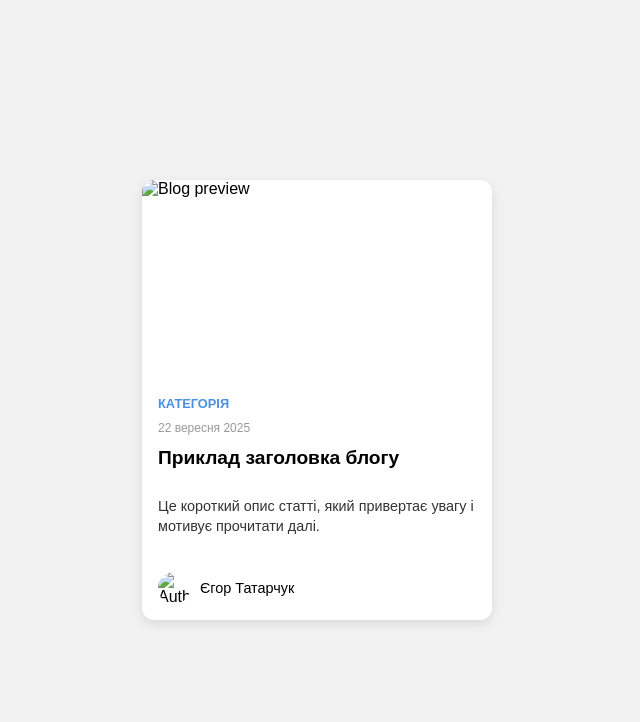
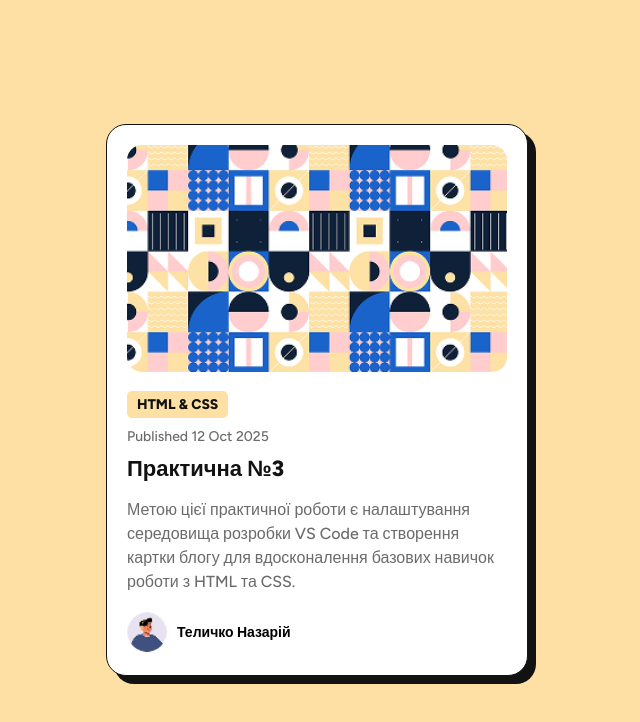
Before and after one commit to Mazalh/blog-card, a plain HTML site: page index.html in a window 1280 px wide. Shown: the whole page, without its empty margins (323-963 px from the left). Drawn offline with Linux system fonts and the light colour scheme.

Commit message:
Initial commit - blog preview card

```diff
--- a/index.html
+++ b/index.html
@@ -1,29 +1,49 @@
 <!DOCTYPE html>
 <html lang="uk">
   <head>
-  <meta charset="UTF-8">
-  <meta name="viewport" content="width=device-width, initial-scale=1.0">
-  <title>Blog Card</title>
-  <link rel="stylesheet" href="style.css">
+    <meta charset="UTF-8" />
+    <meta name="viewport" content="width=device-width, initial-scale=1.0" />
+    <title>Blog Preview Card</title>
+
+    <!-- Шрифт -->
+    <link
+      href="https://fonts.googleapis.com/css2?family=Figtree:wght@500;800&display=swap"
+      rel="stylesheet"
+    />
+
+    <!-- Стилі -->
+    <link rel="stylesheet" href="style.css" />
   </head>
   <body>
-  <div class="card">
-    <img src="images/blog-image.jpg" alt="Blog preview" class="card__image">
+    <main class="card">
+      <!-- Фото блогу -->
+      <img
+        src="./assets/blog-image.jpg"
+        alt="Blog Image"
+        class="card__image"
+      />
 
+      <!-- Контент картки -->
       <div class="card__content">
-      <span class="card__category">Категорія</span>
-      <small class="card__date">22 вересня 2025</small>
-
-      <h2 class="card__title">Приклад заголовка блогу</h2>
-      <p class="card__description">
-        Це короткий опис статті, який привертає увагу і мотивує прочитати далі.
+        <span class="card__tag">HTML & CSS</span>
+        <p class="card__date">Published 12 Oct 2025</p>
+        <h2 class="card__title">Практична №3</h2>
+        <p class="card__text">
+          Метою цієї практичної роботи є налаштування середовища розробки
+          VS Code та створення картки блогу для вдосконалення базових навичок
+          роботи з HTML та CSS.
         </p>
 
+        <!-- Автор -->
         <div class="card__author">
-        <img src="images/avatar.png" alt="Author" class="card__author-img">
-        <span class="card__author-name">Єгор Татарчук</span>
+          <img
+            src="./assets/avatar-male.jpg"
+            alt="Author avatar"
+            class="card__avatar"
+          />
+          <p class="card__name">Теличко Назарій</p>
         </div>
       </div>
-  </div>
+    </main>
   </body>
 </html>
--- a/style.css
+++ b/style.css
@@ -1,6 +1,7 @@
+/* === Загальні стилі === */
 body {
-  font-family: Arial, sans-serif;
-  background: #f2f2f2;
+  font-family: "Figtree", sans-serif;
+  background-color: hsl(40, 98%, 82%);
   display: flex;
   justify-content: center;
   align-items: center;
@@ -8,66 +9,81 @@ body {
   margin: 0;
 }
 
+/* === Картка === */
 .card {
-  background: #fff;
-  border-radius: 12px;
-  box-shadow: 0 4px 12px rgba(0,0,0,0.1);
-  overflow: hidden;
-  max-width: 350px;
-  display: flex;
-  flex-direction: column;
+  background-color: hsl(0, 0%, 100%);
+  border: 1px solid hsl(0, 0%, 7%);
+  border-radius: 20px;
+  box-shadow: 8px 8px 0 hsl(0, 0%, 7%);
+  max-width: 380px;
+  padding: 20px;
+  transition: transform 0.3s ease, box-shadow 0.3s ease;
 }
 
+/* Ефект при наведенні */
+.card:hover {
+  transform: translate(-6px, -6px);
+  box-shadow: 14px 14px 0 hsl(0, 0%, 7%);
+}
+
+/* === Зображення === */
 .card__image {
   width: 100%;
-  height: 200px;
-  object-fit: cover;
+  border-radius: 15px;
 }
 
-.card__content {
-  display: grid;
-  gap: 10px;
-  padding: 16px;
-}
-
-.card__category {
-  font-size: 0.8rem;
-  font-weight: bold;
-  color: #4a90e2;
-  text-transform: uppercase;
+/* === Контент === */
+.card__tag {
+  background-color: hsl(40, 98%, 82%);
+  color: hsl(0, 0%, 7%);
+  font-weight: 800;
+  padding: 5px 10px;
+  border-radius: 5px;
+  font-size: 14px;
+  display: inline-block;
+  margin-top: 15px;
 }
 
 .card__date {
-  font-size: 0.75rem;
-  color: #999;
+  color: hsl(0, 0%, 42%);
+  font-size: 14px;
+  margin: 10px 0;
 }
 
 .card__title {
-  font-size: 1.2rem;
-  margin: 0;
-  line-height: 1.4;
+  font-weight: 800;
+  font-size: 22px;
+  color: hsl(0, 0%, 7%);
+  margin: 10px 0;
+  cursor: pointer;
+  transition: color 0.3s ease;
 }
 
-.card__description {
-  font-size: 0.9rem;
-  color: #333;
-  line-height: 1.4;
+/* Заголовок — ефект при наведенні */
+.card__title:hover {
+  color: hsl(40, 98%, 82%);
 }
 
+.card__text {
+  color: hsl(0, 0%, 42%);
+  font-size: 16px;
+  line-height: 1.5;
+}
+
+/* === Автор === */
 .card__author {
   display: flex;
   align-items: center;
   gap: 10px;
-  margin-top: 12px;
+  margin-top: 15px;
 }
 
-.card__author-img {
-  width: 32px;
-  height: 32px;
+.card__avatar {
+  width: 40px;
   border-radius: 50%;
 }
 
-.card__author-name {
-  font-size: 0.9rem;
-  font-weight: 500;
+.card__name {
+  font-weight: 800;
+  font-size: 14px;
 }
```
Also changed, not shown: package.json (deleted, +0 -20 lines), .github/workflows/ci.yml (deleted), assets/avatar-male.jpg (added), assets/blog-image.jpg (added). Lines whose indentation alone changed are shown as unchanged.
